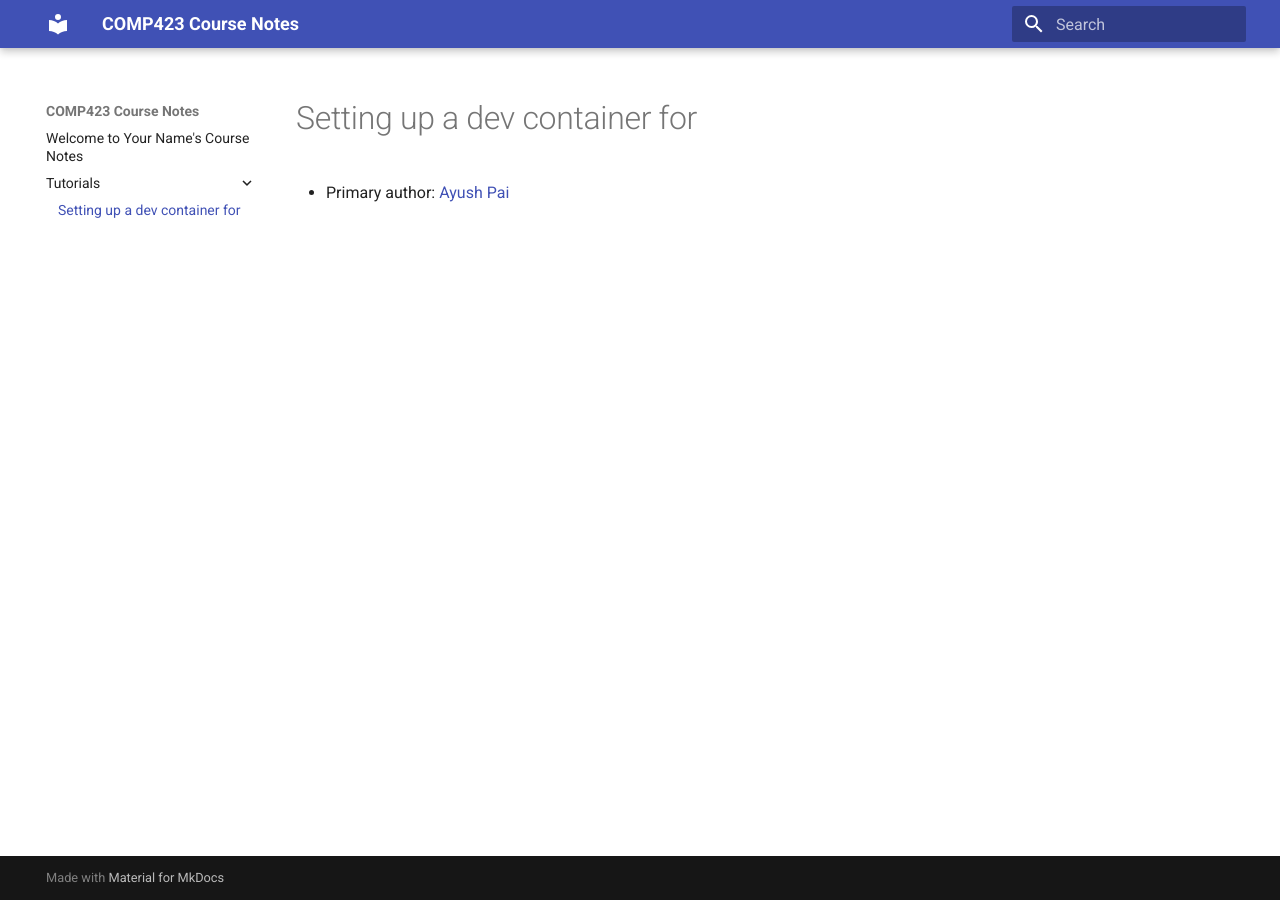
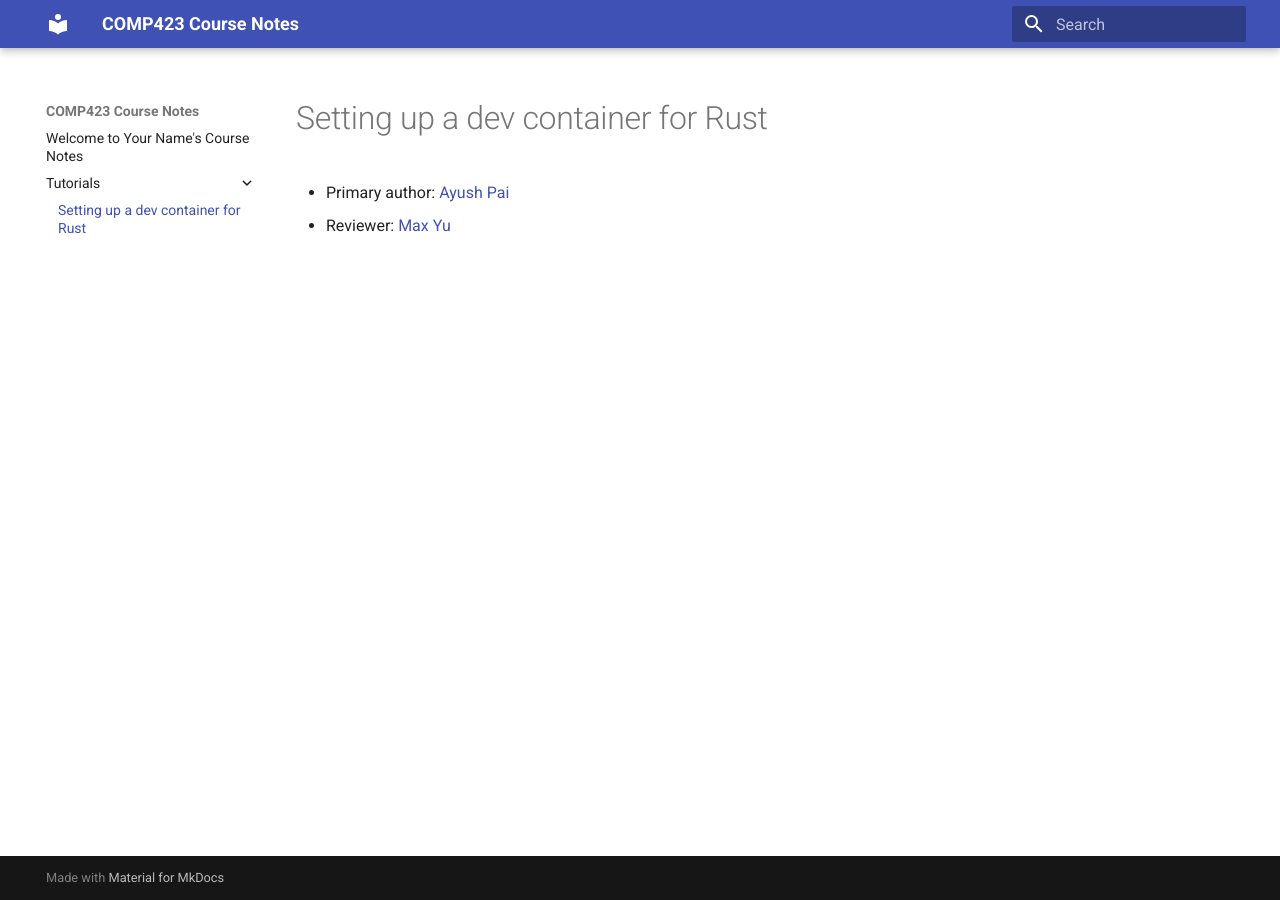
Before and after one commit to ayushTheunc/comp423-course-notes, an MkDocs documentation site: the page built from docs/tutorials/rust-setup.md, in a window 1280 px wide. Built offline with MkDocs 1.6.1 and Material for MkDocs 9.7.7, drawn with Linux system fonts in a browser that asks for light colours.

Commit message:
added reviwer to rust-setup.md

```diff
--- a/docs/tutorials/rust-setup.md
+++ b/docs/tutorials/rust-setup.md
@@ -1,3 +1,4 @@
-# Setting up a dev container for <Insert: Go or Rust depending on which you are doing>
+# Setting up a dev container for Rust
 
 * Primary author: [Ayush Pai](https://github.com/ayushTheunc)
+* Reviewer: [Max Yu](https://github.com/myu123)
```
